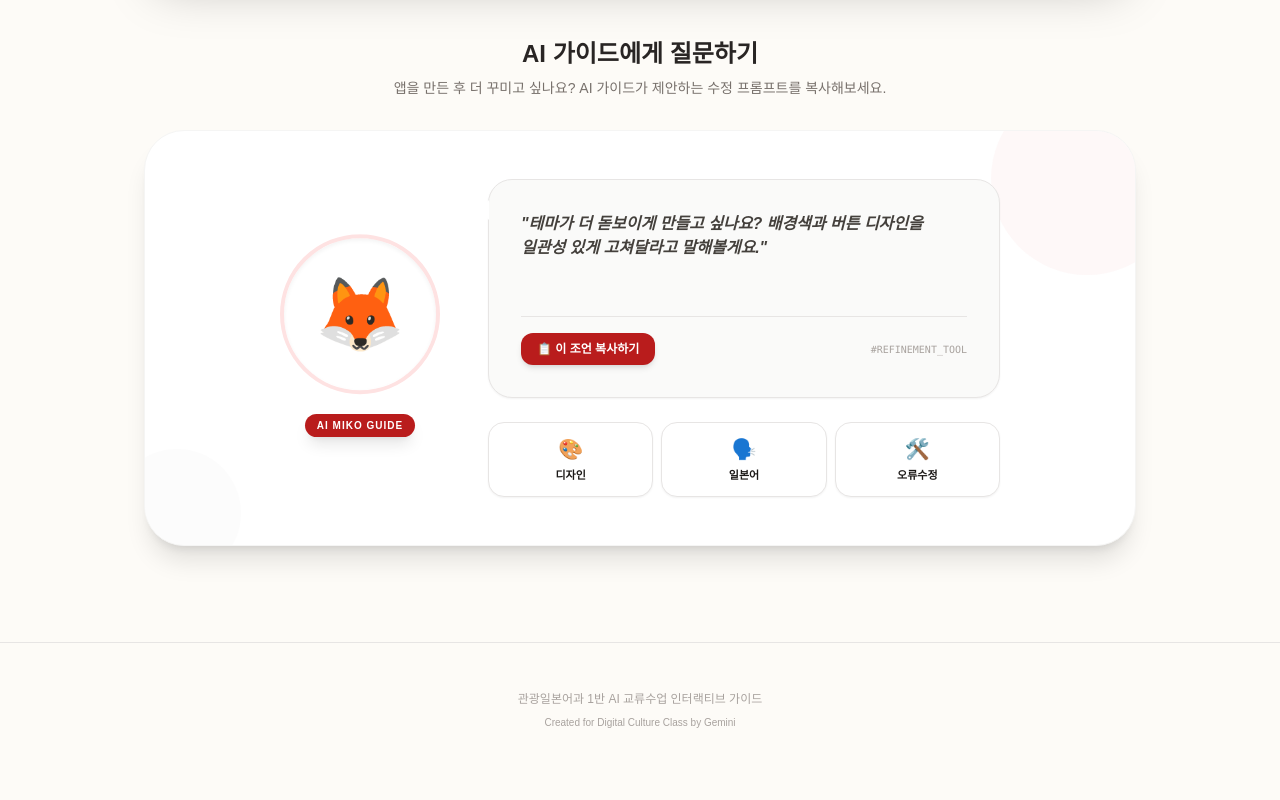
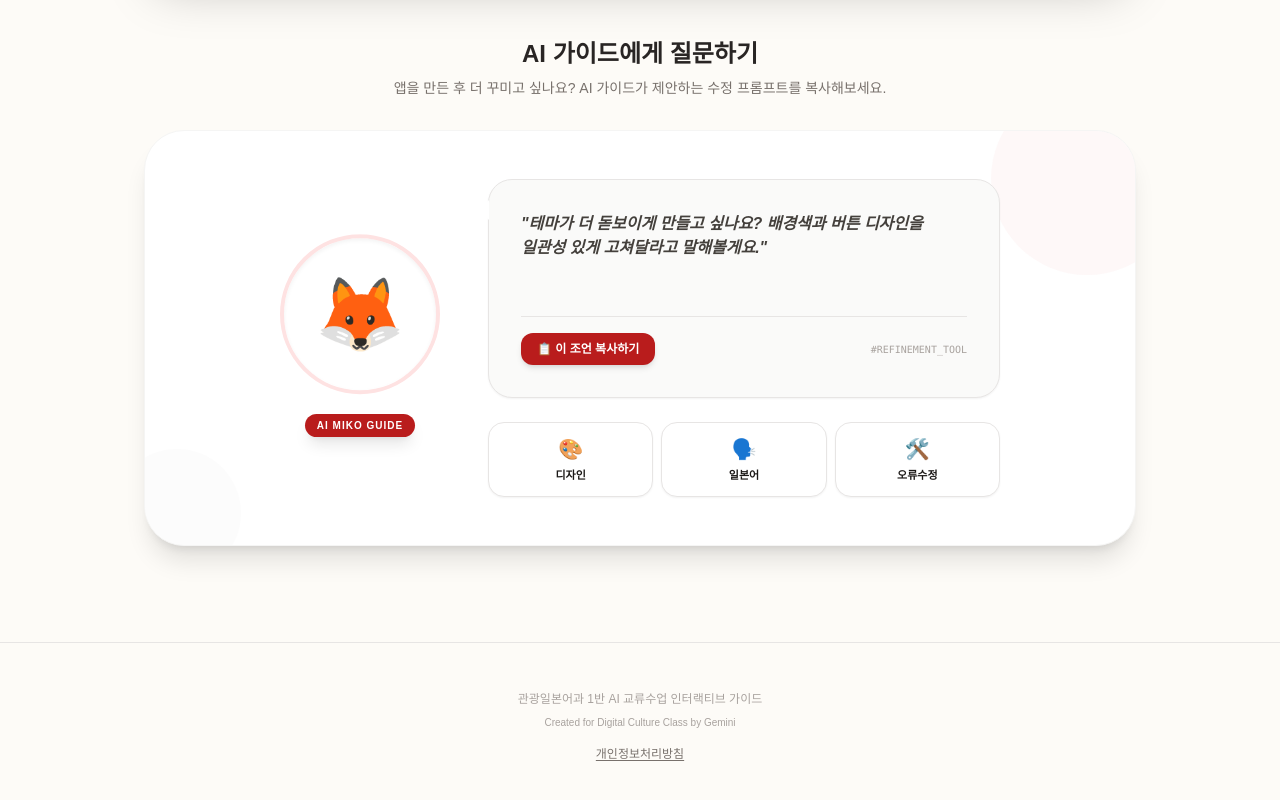
Before and after one commit to memilmuk82/memilmuk82-tour_Jap_Webapp, a plain HTML site: page index.html in a window 1280 px wide. Shown: the part 1532-2332 px from the top of the page. Drawn offline with nearby package versions, Linux system fonts and the light colour scheme; a web font is replaced by a local one.

Commit message:
Link privacy policy from existing footer

```diff
--- a/index.html
+++ b/index.html
@@ -295,6 +295,7 @@
     <footer class="mt-24 border-t border-stone-200 py-12 text-center text-stone-400">
         <p class="text-xs">관광일본어과 1반 AI 교류수업 인터랙티브 가이드</p>
         <p class="text-[10px] mt-2">Created for Digital Culture Class by Gemini</p>
+        <p class="mt-4 text-xs"><a href="./privacy.html" class="text-stone-500 hover:text-stone-800 underline underline-offset-2 focus:outline-none focus:ring-2 focus:ring-red-700 rounded">개인정보처리방침</a></p>
     </footer>
 
     <script>
```
